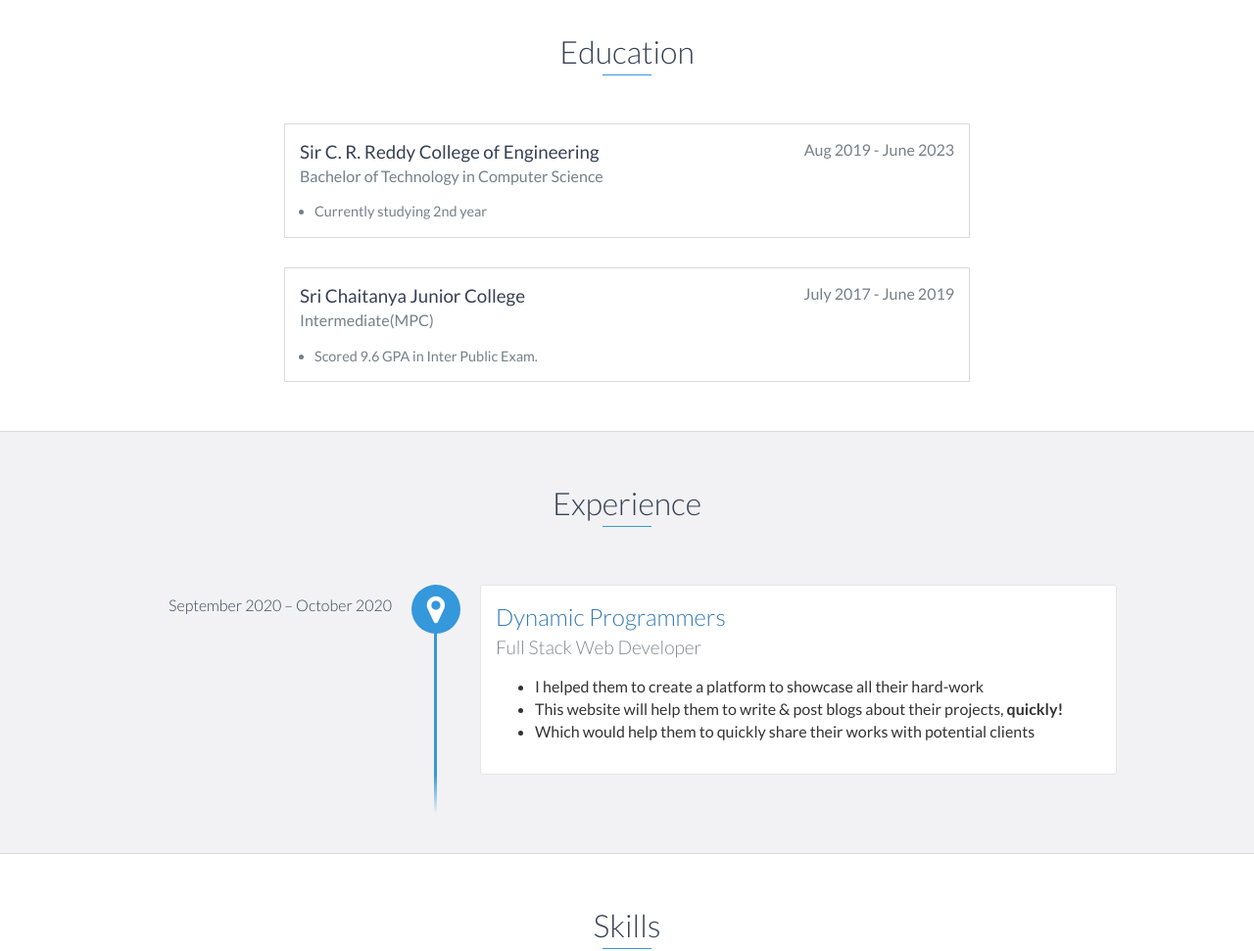
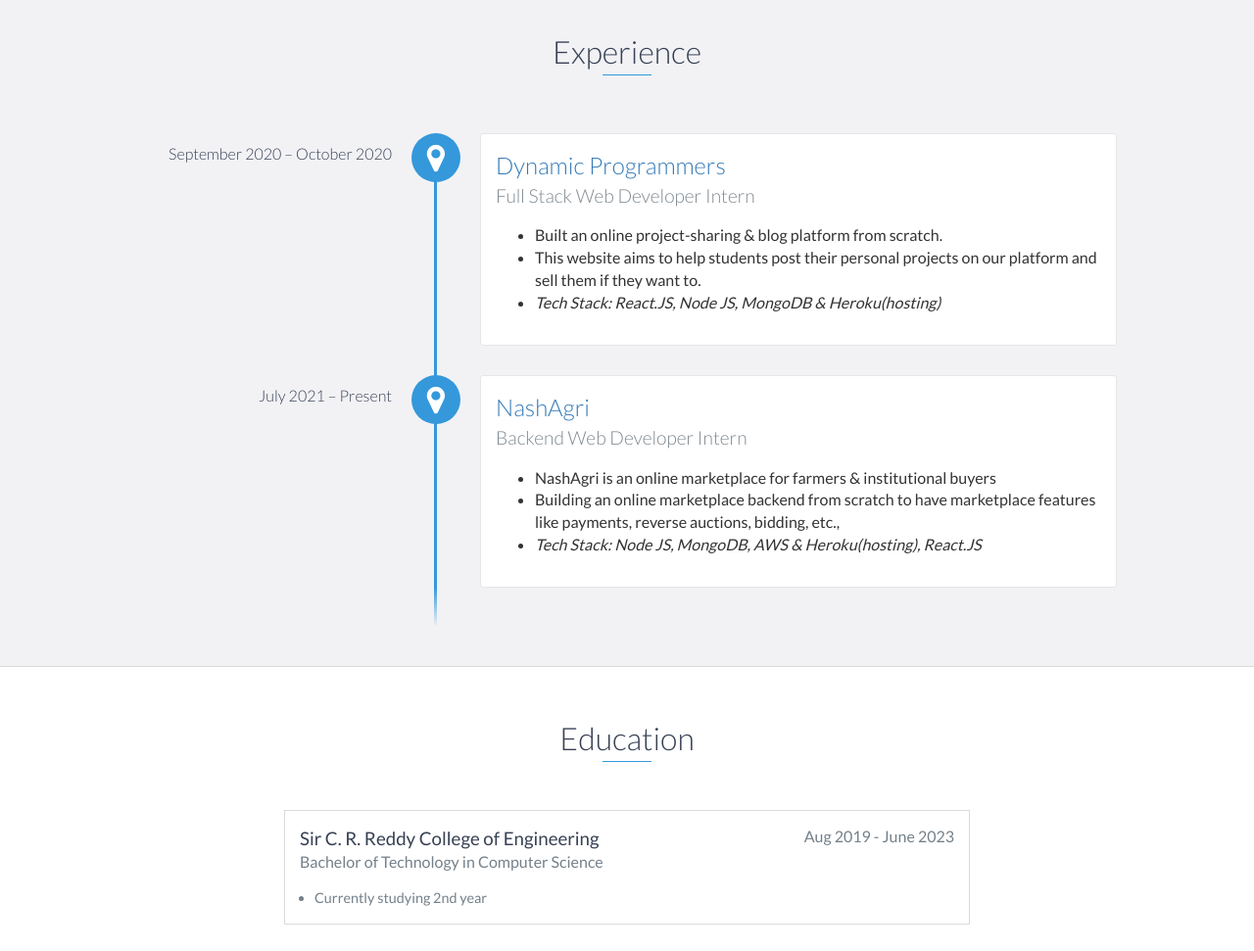
Before and after one commit to phanindra-max/my-port, a plain HTML site: page index.html in a window 1280 px wide. Shown: the part 1140-2111 px from the top of the page at 98% size. Drawn offline with nearby package versions, Linux system fonts and the light colour scheme.

Commit message:
Updated about NashAgri work experience

```diff
--- a/index.html
+++ b/index.html
@@ -49,7 +49,7 @@
     <div id="lead">
         <div id="lead-content">
             <h1>Phanindra Kumar</h1>
-            <h2>Full Stack Web Developer</h2>
+            <h2>Full Stack Web Developer <br>& Data Science Enthusiast</h2>
             <!-- <a href="#" class="btn-rounded-white">Download Resume</a> -->
         </div>
         <!-- End #lead-content -->
@@ -87,6 +87,38 @@
     </div>
     <!-- End #about -->
 
+    <div id="experience" class="background-alt">
+        <h2 class="heading">Experience</h2>
+        <div id="experience-timeline">
+            <div data-date="September 2020 – October 2020">
+                <h3><a href="#">Dynamic Programmers</a> </h3>
+                <h4>Full Stack Web Developer Intern</h4>
+                <p>
+                    <ul>
+                        <li>Built an online project-sharing & blog platform from scratch.</li>
+                        <li>This website aims to help students post their personal projects on
+                            our platform and sell them if they want to.</li>
+                        <li><i> Tech Stack: React.JS, Node JS, MongoDB & Heroku(hosting) </i></li>
+                    </ul>
+                </p>
+            </div>
+
+            <div data-date="July 2021 – Present">
+                <h3><a href="https://nashagri-dev.herokuapp.com/">NashAgri</a> </h3>
+                <h4>Backend Web Developer Intern</h4>
+                <p>
+                    <ul>
+                        <li>NashAgri is an online marketplace for farmers & institutional buyers</li>
+                        <li>Building an online marketplace backend from scratch to have
+                            marketplace features like payments, reverse auctions, bidding, etc.,</li>
+                        <li> <i> Tech Stack: Node JS, MongoDB, AWS & Heroku(hosting), React.JS </i> </li>
+                    </ul>
+                </p>
+            </div>
+        </div>
+    </div>
+    <!-- End #experience -->
+
     <div id="education">
         <h2 class="heading">Education</h2>
         <div class="education-block">
@@ -114,24 +146,6 @@
         <!-- End .education-block -->
     </div>
     <!-- End #education -->
-
-    <div id="experience" class="background-alt">
-        <h2 class="heading">Experience</h2>
-        <div id="experience-timeline">
-            <div data-date="September 2020 – October 2020">
-                <h3><a href="dynamicprogrammers.com">Dynamic Programmers</a> </h3>
-                <h4>Full Stack Web Developer</h4>
-                <p>
-                    <ul>
-                        <li>I helped them to create a platform to showcase all their hard-work</li>
-                        <li>This website will help them to write & post blogs about their projects, <strong>quickly!</strong></li>
-                        <li>Which would help them to quickly share their works with potential clients</li>
-                    </ul>
-                </p>
-            </div>
-        </div>
-    </div>
-    <!-- End #experience -->
 
     <div id="skills">
         <h2 class="heading">Skills</h2>
```
